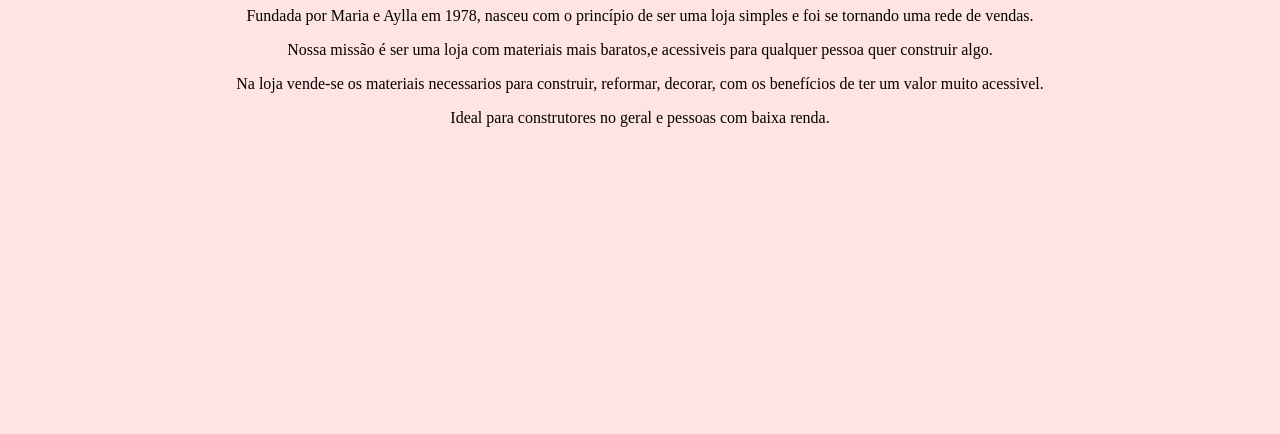
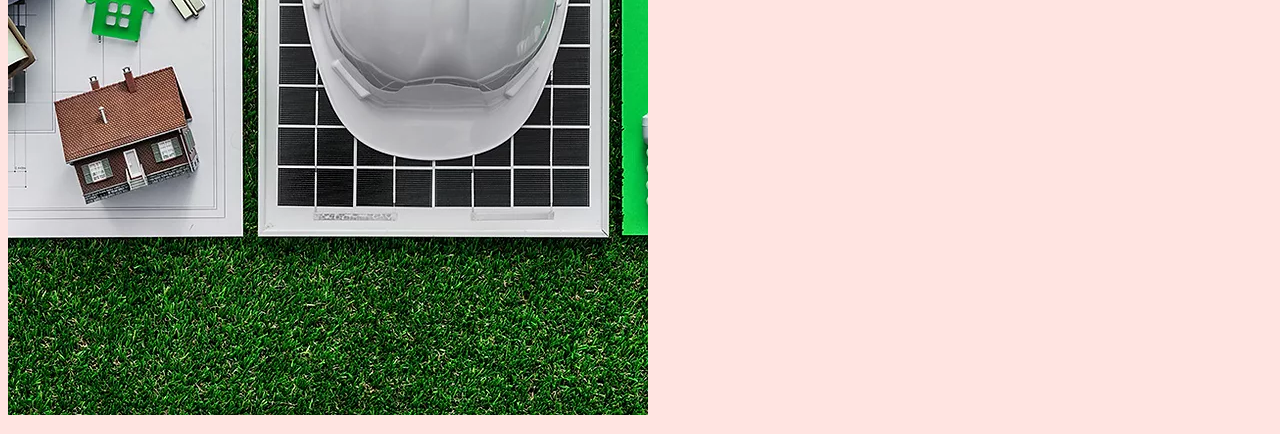
Before and after one commit to Aylmri/trabalho-final, a plain HTML site: page index.html in a window 1280 px wide. Shown: the part 73-507 px from the top of the page. Drawn offline with Linux system fonts and the light colour scheme.

Commit message:
index.html

```diff
--- a/index.html
+++ b/index.html
@@ -6,6 +6,7 @@
     <link rel="stylesheet" href="style.css">
   </head>
   <body>
+    <img src="imagen1.jpg">
   <h1>Construçoẽs dos Sonhos</h1>
   <p>Fundada por Maria e Aylla em 1978, nasceu com o princípio de ser uma loja simples e foi se tornando uma rede de vendas.</p>
   <p>Nossa missão é ser uma loja com materiais mais baratos,e acessiveis para qualquer pessoa quer construir algo.</p>
```
